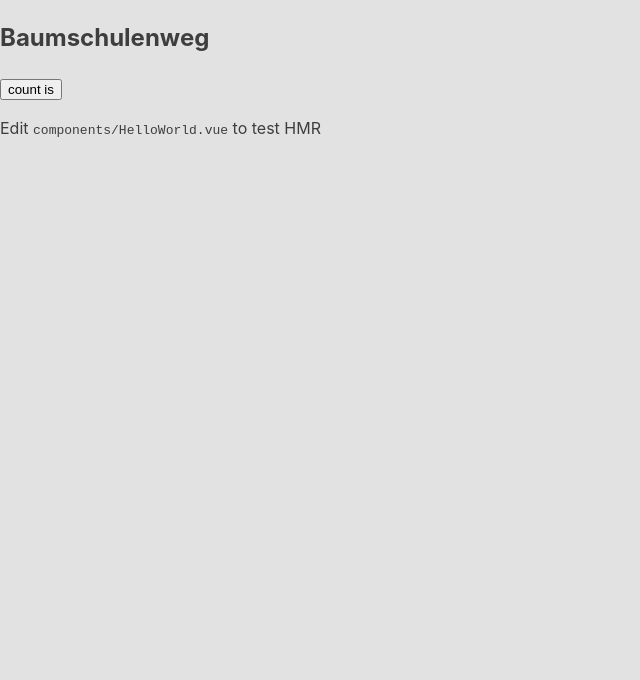
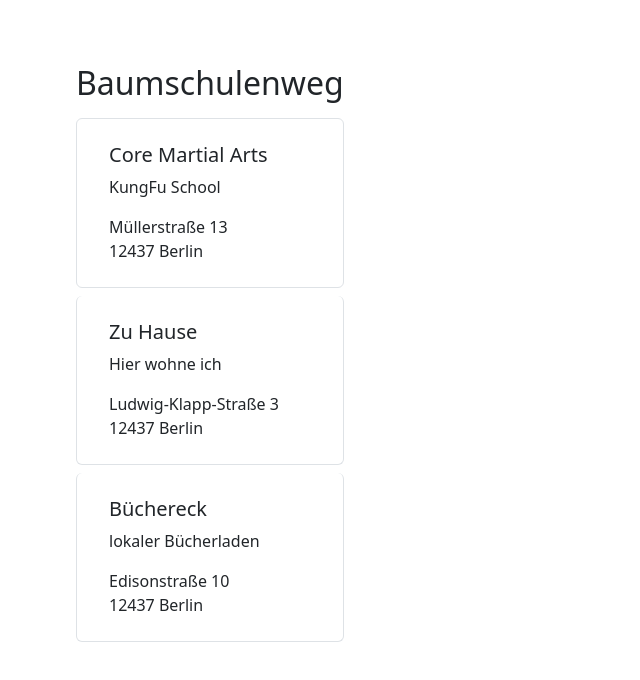
Before and after one commit to RobertLikesCoding/OpenLayers-Points-Of-Interest, a JavaScript app: page / in a window 1280 px wide. Shown: the top 680 px of the page, without its empty margins (0-640 px from the left). Built offline with nearby package versions, Linux system fonts and the light colour scheme.

Commit message:
created Location component

```diff
--- a/package.json
+++ b/package.json
@@ -8,13 +8,13 @@
     "build": "vue-tsc -b && vite build",
     "preview": "vite preview"
   },
-  "dependencies": {
-    "vue": "^3.5.12"
-  },
   "devDependencies": {
     "@vitejs/plugin-vue": "^5.1.4",
     "typescript": "~5.6.2",
     "vite": "^5.4.10",
     "vue-tsc": "^2.1.8"
+  },
+  "dependencies": {
+    "bootstrap": "^5.3.3"
   }
 }
--- a/src/App.vue
+++ b/src/App.vue
@@ -1,14 +1,25 @@
 <script setup lang="ts">
-import HelloWorld from './components/LocationCardsList.vue'
+import LocationCard from './components/LocationCard.vue';
+import favoriteLocations from './data';
+import { ref } from "vue";
+
+const locationsData = ref(favoriteLocations);
 </script>
 
 <template>
-  <div>
+  <div class="container d-flex">
+    <div class="list-group">
+      <h2 class="pb-2">Baumschulenweg</h2>
+      <LocationCard
+        v-for="location in locationsData"
+        :key="location.id"
+        :location="location"
+      />
+    </div>
+    <div class="map">
 
+    </div>
   </div>
-  <HelloWorld msg="Vite + Vue" />
 </template>
 
-<style scoped>
-
-</style>
+<style scoped></style>
--- /dev/null
+++ b/src/components/LocationCard.vue
@@ -0,0 +1,28 @@
+<script setup lang="ts">
+  import { Location } from "../types.ts";
+  import { ref } from "vue";
+
+  defineProps<{ location: Location }>();
+  const emit = defineEmits(["selected"])
+  const selected = ref(false);
+  function selectLocation() {
+    selected.value = !selected.value;
+    emit("selected", location.title)
+  }
+
+</script>
+
+<template>
+  <div class="list-group-item card mb-2" :class="{'active': selected}" @click="selected = !selected">
+    <div class="card-body">
+      <h5 class="card-title">{{ location.title }}</h5>
+      <p class="card-text">{{ location.description }}</p>
+      <p class="card-text">{{ location.address }} <br> {{ location.postalCode }}</p>
+    </div>
+  </div>
+</template>
+
+
+<style lang="">
+
+</style>
--- a/src/components/LocationCardsList.vue
+++ /dev/null
@@ -1,25 +0,0 @@
-<script setup lang="ts">
-// import { ref } from 'vue'
-
-// defineProps<{  }>()
-
-</script>
-
-<template>
-  <h2>Baumschulenweg</h2>
-
-  <div class="card">
-    <button type="button" @click="count++">count is {{ count }}</button>
-    <p>
-      Edit
-      <code>components/HelloWorld.vue</code> to test HMR
-    </p>
-  </div>
-
-</template>
-
-<style scoped>
-.read-the-docs {
-  color: #888;
-}
-</style>
--- /dev/null
+++ b/src/data.ts
@@ -0,0 +1,25 @@
+const favoriteLocations = [
+  {
+    id: 1,
+    title: "Core Martial Arts",
+    description: "KungFu School",
+    address: "Müllerstraße 13",
+    postalCode: "12437 Berlin"
+  },
+  {
+    id: 2,
+    title: "Zu Hause",
+    description: "Hier wohne ich",
+    address: "Ludwig-Klapp-Straße 3",
+    postalCode: "12437 Berlin"
+  },
+  {
+    id: 3,
+    title: "Büchereck",
+    description: "lokaler Bücherladen",
+    address: "Edisonstraße 10",
+    postalCode: "12437 Berlin"
+  },
+  ]
+
+export default favoriteLocations;
--- a/src/main.ts
+++ b/src/main.ts
@@ -1,5 +1,7 @@
 import { createApp } from 'vue'
 import './style.css'
 import App from './App.vue'
+import "bootstrap/dist/css/bootstrap.css";
+import "bootstrap/dist/js/bootstrap.js";
 
 createApp(App).mount('#app')
--- a/src/style.css
+++ b/src/style.css
@@ -20,6 +20,17 @@ body {
   min-height: 100vh;
 }
 
+#app {
+  margin: auto;
+  padding: 1rem;
+  max-width: 800px;
+  height: 100vh;
+  display: flex;
+  flex-direction: column;
+  align-items: center;
+  margin: 3rem;
+}
+
 @media (prefers-color-scheme: dark) {
   :root {
     color: #f0f0f0;
--- /dev/null
+++ b/src/types.ts
@@ -0,0 +1,7 @@
+export interface Location {
+  id: number;
+  title: string;
+  description: string;
+  address: string;
+  postalCode: string;
+}
```
Also changed, not shown: 1 other file (tests, documents, lock files or other folders).
